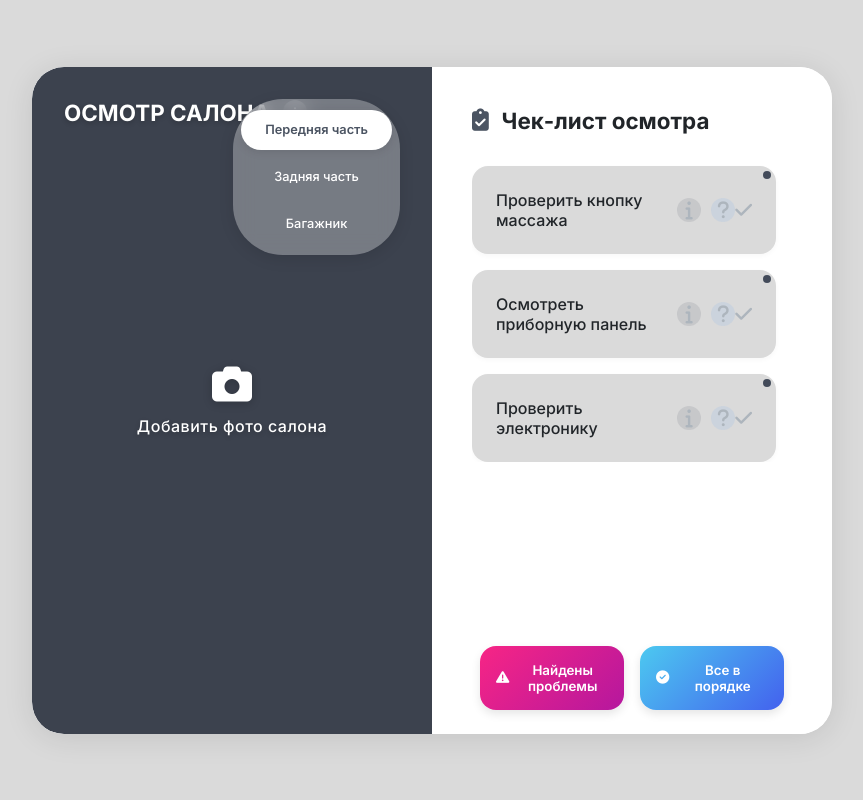
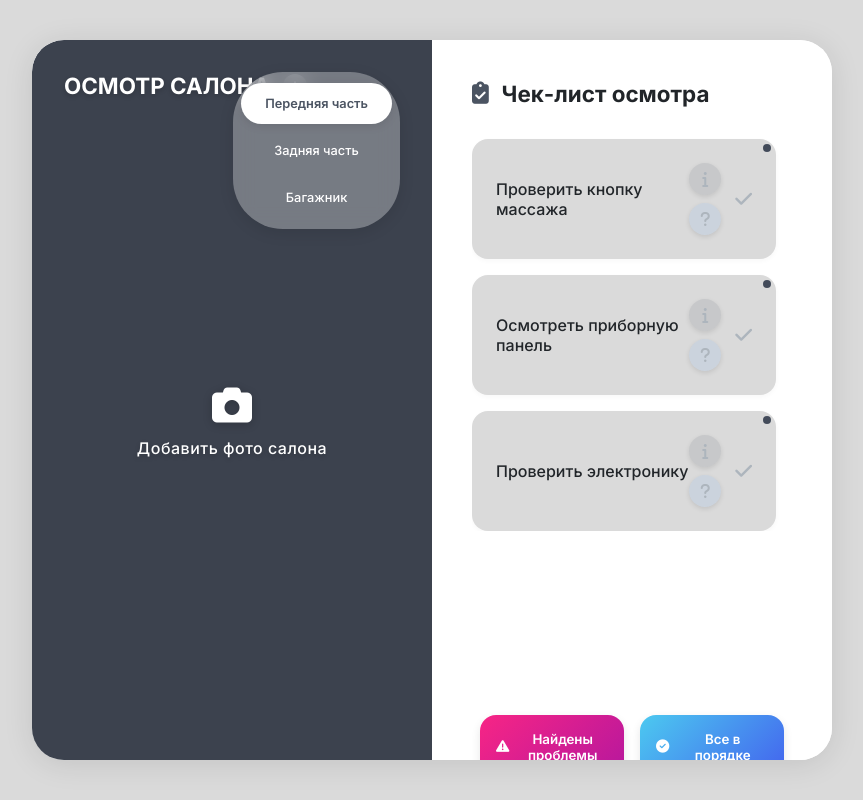
Before and after one commit to VladTichonenko/jknfv, a plain HTML site: page tormoz.html in a window 1280 px wide. Shown: the whole page, without its empty margins (208-1071 px from the left). Drawn offline with Linux system fonts and the light colour scheme.

Commit message:
Update tormoz.html

```diff
--- a/tormoz.html
+++ b/tormoz.html
@@ -2,12 +2,12 @@
 <html lang="ru">
 <head>
     <meta charset="UTF-8">
-    <meta name="viewport" content="width=device-width, initial-scale=1.0">
+    <meta name="viewport" content="width=device-width, initial-scale=1.0, maximum-scale=1.0, user-scalable=no">
+    <meta name="apple-mobile-web-app-capable" content="yes">
+    <meta name="apple-mobile-web-app-status-bar-style" content="black-translucent">
     <title>Осмотр салона</title>
     <link rel="stylesheet" href="https://cdnjs.cloudflare.com/ajax/libs/font-awesome/6.4.0/css/all.min.css">
     <link href="https://fonts.googleapis.com/css2?family=Inter:wght@400;500;600;700&display=swap" rel="stylesheet">
-
-    <meta name="viewport" content="width=device-width, initial-scale=1">
     <meta name="theme-color" content="#4285f4">
     <link rel="manifest" href="/manifest.json">
 
@@ -34,6 +34,7 @@
             padding: 0;
             box-sizing: border-box;
             font-family: 'Inter', sans-serif;
+            -webkit-tap-highlight-color: transparent;
         }
 
         body {
@@ -41,6 +42,7 @@
             color: var(--dark);
             min-height: 100vh;
             overflow-x: hidden;
+            -webkit-text-size-adjust: 100%;
         }
 
         .container {
@@ -241,8 +243,8 @@
             display: flex;
             justify-content: space-between;
             align-items: center;
-            padding: 1.2rem;
-            margin-bottom: 0.8rem;
+            padding: 1.2rem 1rem;
+            margin-bottom: 1rem;
             border-radius: var(--radius);
             background: var(--light);
             cursor: pointer;
@@ -278,6 +280,7 @@
             z-index: 2;
             font-weight: 500;
             flex-grow: 1;
+            margin-right: 12px;
         }
 
         .inspection-item i {
@@ -301,6 +304,47 @@
 
         .inspection-item.checked::before {
             display: none;
+        }
+
+        /* Task icons - Improved layout */
+        .task-icons {
+            display: flex;
+            flex-direction: column;
+            gap: 8px;
+            margin-left: 12px;
+            align-items: center;
+        }
+
+        .task-icon {
+            width: 32px;
+            height: 32px;
+            border-radius: 50%;
+            display: flex;
+            align-items: center;
+            justify-content: center;
+            cursor: pointer;
+            transition: var(--transition);
+            flex-shrink: 0;
+            box-shadow: 0 2px 5px rgba(0,0,0,0.1);
+            margin-left: -60px;
+        }
+
+        .task-icon i {
+            font-size: 16px;
+        }
+
+        .task-icon.info {
+            background: rgba(30, 41, 59, 0.1);
+            color: rgba(30, 41, 59, 0.8);
+        }
+
+        .task-icon.comment {
+            background: rgba(72, 149, 239, 0.1);
+            color: rgba(72, 149, 239, 0.8);
+        }
+
+        .task-icon:hover {
+            transform: scale(1.1);
         }
 
         /* Action buttons */
@@ -410,6 +454,7 @@
             margin-bottom: 1.5rem;
             resize: none;
             font-family: 'Inter', sans-serif;
+            font-size: 16px; /* Увеличенный размер шрифта для iOS */
         }
 
         .modal-buttons {
@@ -668,36 +713,20 @@
             margin-right: 0.5rem;
         }
 
-        /* Task icons */
-        .task-icons {
-            display: flex;
-            gap: 10px;
-            margin-left: 10px;
-        }
-
-        .task-icon {
-            width: 24px;
-            height: 24px;
+        /* New class for commented items */
+        .inspection-item.commented {
+            position: relative;
+        }
+
+        .inspection-item.commented::after {
+            content: '';
+            position: absolute;
+            top: 5px;
+            right: 5px;
+            width: 8px;
+            height: 8px;
             border-radius: 50%;
-            display: flex;
-            align-items: center;
-            justify-content: center;
-            cursor: pointer;
-            transition: var(--transition);
-        }
-
-        .task-icon.info {
-            background: rgba(30, 41, 59, 0.1);
-            color: rgba(30, 41, 59, 0.8);
-        }
-
-        .task-icon.comment {
-            background: rgba(72, 149, 239, 0.1);
-            color: rgba(72, 149, 239, 0.8);
-        }
-
-        .task-icon:hover {
-            transform: scale(1.1);
+            background: var(--primary);
         }
 
         /* Enhanced Stories modal styles */
@@ -990,22 +1019,6 @@
             0% { transform: translateX(-100%); }
             100% { transform: translateX(100%); }
         }
-
-        /* New class for commented items */
-        .inspection-item.commented {
-            position: relative;
-        }
-
-        .inspection-item.commented::after {
-            content: '';
-            position: absolute;
-            top: 5px;
-            right: 5px;
-            width: 8px;
-            height: 8px;
-            border-radius: 50%;
-            background: var(--primary);
-        }
     </style>
 </head>
 <body>
@@ -1085,9 +1098,6 @@
                 <div class="inspection-item animate-in delay-1" id="check-smells">
                     <span>Проверить отсутствие запахов</span>
                     <div class="task-icons">
-                        <!-- <div class="task-icon info" title="Показать пример">
-                            <i class="fas fa-info"></i>
-                        </div> -->
                         <div class="task-icon comment" title="Добавить комментарий">
                             <i class="fas fa-question"></i>
                         </div>
@@ -1246,14 +1256,17 @@
                 'dashboard': {
                     text: 'На приборной панели есть царапины в правом нижнем углу',
                     photos: [
-                        'https://i.ytimg.com/vi/qV5yTkVscTE/maxresdefault.jpg',
-                        'https://a.d-cd.net/ZYAAAgHjoeA-960.jpg'
-
+                        'https://a.d-cd.net/866e316s-960.jpg',
+                        'https://avatars.mds.yandex.net/get-autoru-vos/2160600/8067fe3f49b6b81297714c745c426c29/456x342'
                     ]
                 },
                 'electronics': {
                     text: 'Мультимедийная система работает нормально, но есть проблемы с правым динамиком',
-                    photos: ['https://audi-rus.ru/img/nasha-rabota/Audi_Q3_Red/Audi_Q3_Red-15.jpg']
+                    photos: [
+                        'https://a.d-cd.net/XqAAAgLfUeA-960.jpg',
+                        'https://a.d-cd.net/de27ef9s-480.jpg',
+                        'https://i.ytimg.com/vi/VxkhT8_Hvbc/hq720.jpg?sqp=-oaymwE7CK4FEIIDSFryq4qpAy0IARUAAAAAGAElAADIQj0AgKJD8AEB-AH-CYAC0AWKAgwIABABGD4gUihlMA8=&rs=AOn4CLAbzb6PmacWcn5ikNZqEhJSSC0_6Q'
+                    ]
                 },
                 'smells': {
                     text: 'Запахов не обнаружено, салон чистый',
```
